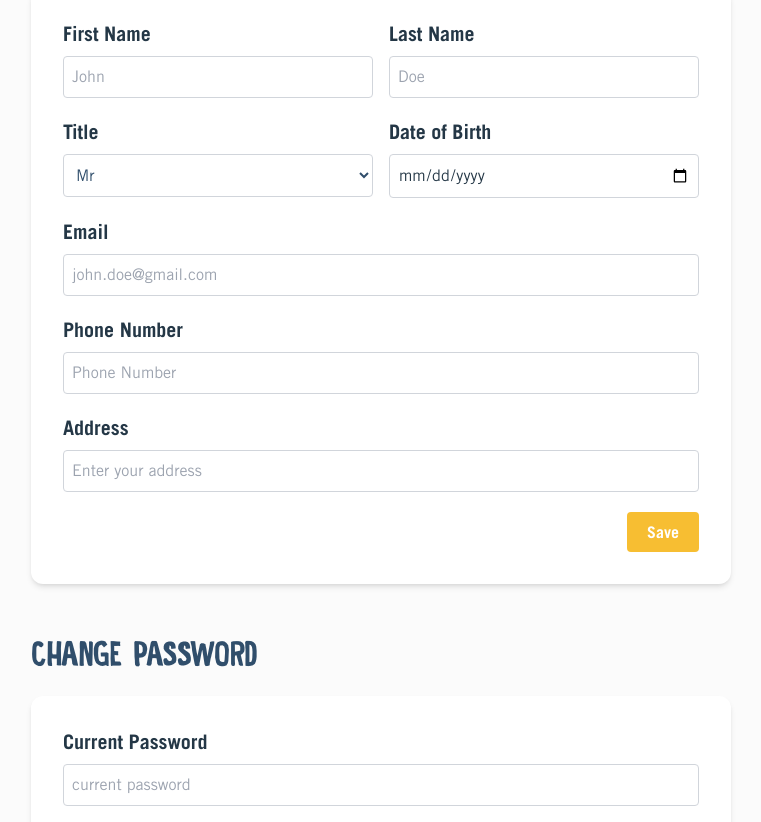
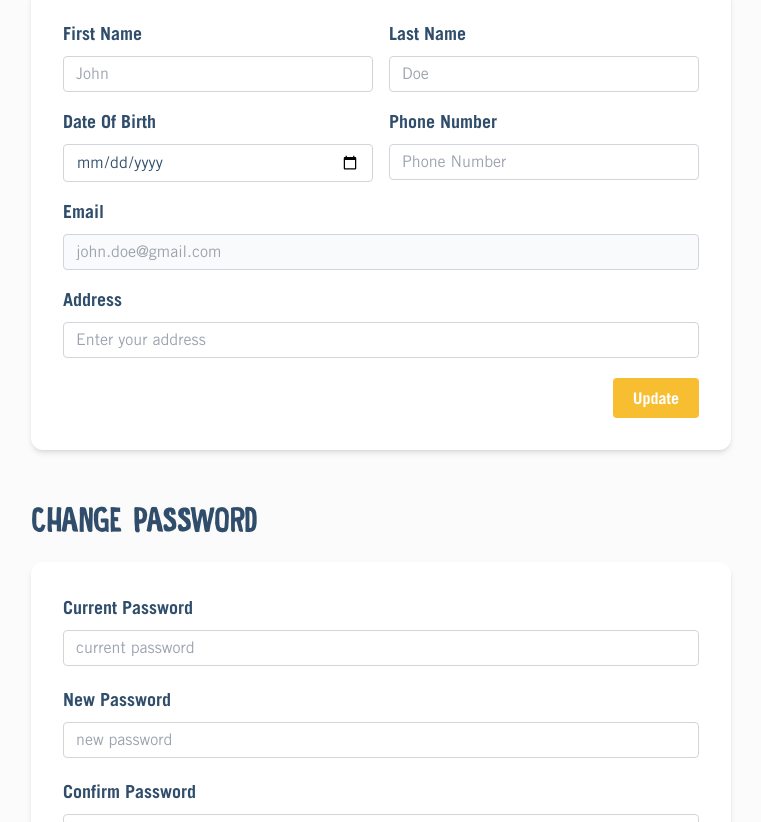
Before and after one commit to Woofmeets-LLC/fishmyspot-front-end, a Next.js app: page /user-account in a window 1280 px wide. Shown: the part 338-1160 px from the top of the page, without its empty margins (40-801 px from the left). Built offline with nearby package versions, Linux system fonts and the light colour scheme.

Commit message:
user profile update and change password

```diff
--- a/components/SubPages/UserAccountPage/ChangePassword/index.jsx
+++ b/components/SubPages/UserAccountPage/ChangePassword/index.jsx
@@ -1,11 +1,42 @@
-import React from 'react';
-import InfoInput from '../PersonalInfoElement/InfoInput';
+import { Form, Formik } from 'formik';
+import { FormInput } from '../../../Common';
+import * as yup from 'yup';
+import { getSdk } from '../../../../sharetribe/sharetribeSDK';
+import toast from 'react-hot-toast';
 
 const ChangePassword = () => {
+  const handleSubmit = (values) => {
+    console.log(values);
+    getSdk().currentUser.changePassword({
+      currentPassword: values.currentPassword,
+      newPassword: values.newPassword
+    }, {
+      expand: true
+    }).then(res => {
+      toast.success('Password updated successfully');
+    })
+      .catch(err => toast.error("Opps, something went wrong"));
+  }
   return (
+    <Formik
+      initialValues={{
+        currentPassword: '',
+        newPassword: '',
+        confirmPassword: '',
+      }}
+      validationSchema={yup.object().shape({
+        currentPassword: yup.string().required("Required").min(8, "Too Short!"),
+        newPassword: yup.string().required("Required").min(8, "Too Short!"),
+        confirmPassword: yup.string()
+          .oneOf([yup.ref('newPassword'), null], 'Password does not match'),
+      })}
+      onSubmit={handleSubmit}
+      enableReinitialize={true}
+    >
+      <Form>
         <div className='bg-white md:w-[600px] lg:w-[700px] 2xl:w-[746px] py-5 px-4 sm:p-5 md:p-8 2xl:pl-11 2xl:pt-11 2xl:pr-16 2xl:pb-12 shadow-md rounded-xl'>
           <div className="mb-3 lg:mb-5">
-        <InfoInput
+            <FormInput
               name="currentPassword"
               label="Current Password"
               type="password"
@@ -13,7 +44,7 @@ const ChangePassword = () => {
             />
           </div>
           <div className="mb-3 lg:mb-5">
-        <InfoInput
+            <FormInput
               name="newPassword"
               label="New Password"
               type="password"
@@ -21,7 +52,7 @@ const ChangePassword = () => {
             />
           </div>
           <div className="mb-3 lg:mb-5">
-        <InfoInput
+            <FormInput
               name="confirmPassword"
               label="Confirm Password"
               type="password"
@@ -30,12 +61,16 @@ const ChangePassword = () => {
           </div>
           <div className="text-right">
             <button
+              type="submit"
               className="py-1 px-3 md:py-2 md:px-4 lg:px-5 2xl:py-3 2xl:px-6 text-base 2xl:text-lg text-white font-trade-gothic-bold bg-secondary rounded"
             >
-          Save
+              Update
             </button>
           </div>
         </div>
+      </Form>
+    </Formik>
+
   );
 };
 
--- /dev/null
+++ b/components/SubPages/UserAccountPage/PersonalInfo/PersonalInformation.jsx
@@ -0,0 +1,63 @@
+import React from 'react';
+import { FormInput } from '../../../Common';
+
+const PersonalInformation = () => {
+  return (
+    <div>
+      <div className="grid grid-cols-2 gap-3 md:gap-4">
+        <FormInput
+          name="firstName"
+          label="First Name"
+          placeholder="John"
+          type="text"
+        />
+        <FormInput
+          name="lastName"
+          label="Last Name"
+          placeholder="Doe"
+          type="text"
+        />
+      </div>
+      <div className="grid grid-cols-2 gap-3 md:gap-4">
+        <FormInput
+          name="dateOfBirth"
+          label="Date of Birth"
+          type="date"
+        />
+        <FormInput
+          name="phone"
+          label="Phone Number"
+          type="text"
+          placeholder="Phone Number"
+        />
+      </div>
+      <div className="mb-3">
+        <FormInput
+          name="email"
+          label="Email"
+          type="email"
+          placeholder="john.doe@gmail.com"
+          disabled
+        />
+      </div>
+      <div className="mb-3 lg:mb-5">
+        <FormInput
+          name="address"
+          label="Address"
+          type="text"
+          placeholder="Enter your address"
+        />
+      </div>
+      <div className="text-right">
+        <button
+          type="submit"
+          className="py-1 px-3 md:py-2 md:px-4 lg:px-5 2xl:py-3 2xl:px-6 text-base 2xl:text-lg text-white font-trade-gothic-bold bg-secondary rounded"
+        >
+          Update
+        </button>
+      </div>
+    </div>
+  );
+};
+
+export default PersonalInformation;
--- a/components/SubPages/UserAccountPage/PersonalInfo/index.jsx
+++ b/components/SubPages/UserAccountPage/PersonalInfo/index.jsx
@@ -1,68 +1,59 @@
-import React from 'react';
-import InfoInput from '../PersonalInfoElement/InfoInput';
-import InfoSelect from '../PersonalInfoElement/InfoSelectBox/InfoSelect';
-import InfoSelectOption from '../PersonalInfoElement/InfoSelectBox/InfoSelectOption';
+import { Form, Formik } from 'formik';
+import toast from 'react-hot-toast';
+import { useDispatch, useSelector } from 'react-redux';
+import * as yup from 'yup';
+import { getSdk } from '../../../../sharetribe/sharetribeSDK';
+import { updateUser } from '../../../../store/slices/authSlice';
+import PersonalInformation from './PersonalInformation';
 
 const PersonalInfo = () => {
+  const { user } = useSelector(state => state.auth);
+  const dispatch = useDispatch();
+
+  const handleSubmit = (values) => {
+    getSdk().currentUser.updateProfile({
+      firstName: values.firstName,
+      lastName: values.lastName,
+      publicData: {
+        dateOfBirth: values.dateOfBirth,
+        phone: values.phone,
+        address: values.address
+      }
+    }, {
+      expand: true,
+    })
+      .then(() => {
+        dispatch(updateUser());
+        toast.success('Profile updated successfully')
+      })
+      .catch((err) => toast.error("Opps, something went wrong"))
+  }
+
   return (
     <div className='bg-white md:w-[600px] lg:w-[700px] 2xl:w-[746px] py-5 px-4 sm:p-5 md:p-8 2xl:pl-11 2xl:pt-11 2xl:pr-16 2xl:pb-12 shadow-md rounded-xl'>
-      <div className="grid grid-cols-2 gap-3 md:gap-4 mb-3 lg:mb-5">
-        <InfoInput
-          name="firstName"
-          label="First Name"
-          placeholder="John"
-        />
-        <InfoInput
-          name="lastName"
-          label="Last Name"
-          placeholder="Doe"
-        />
-      </div>
-      <div className="grid grid-cols-2 gap-3 md:gap-4 mb-3 lg:mb-5">
-        <InfoSelect
-          label="Title"
-          name="title"
-        >
-          <InfoSelectOption title="Mr" value="mr" />
-          <InfoSelectOption title="Mrs" value="mrs" />
-        </InfoSelect>
-        <InfoInput
-          name="dateOfBirth"
-          label="Date of Birth"
-          type="date"
-        />
-      </div>
-      <div className="mb-3 lg:mb-5">
-        <InfoInput
-          name="email"
-          label="Email"
-          type="email"
-          placeholder="john.doe@gmail.com"
-        />
-      </div>
-      <div className="mb-3 lg:mb-5">
-        <InfoInput
-          name="phone"
-          label="Phone Number"
-          type="text"
-          placeholder="Phone Number"
-        />
-      </div>
-      <div className="mb-3 lg:mb-5">
-        <InfoInput
-          name="address"
-          label="Address"
-          type="text"
-          placeholder="Enter your address"
-        />
-      </div>
-      <div className="text-right">
-        <button
-          className="py-1 px-3 md:py-2 md:px-4 lg:px-5 2xl:py-3 2xl:px-6 text-base 2xl:text-lg text-white font-trade-gothic-bold bg-secondary rounded"
-        >
-          Save
-        </button>
-      </div>
+      <Formik
+        initialValues={{
+          firstName: user?.profile?.firstName,
+          lastName: user?.profile?.lastName,
+          email: user?.email,
+          phone: user?.profile?.publicData?.phone || '',
+          dateOfBirth: user?.profile?.publicData?.dateOfBirth || '',
+          address: user?.profile?.publicData?.address || '',
+        }}
+        validationSchema={yup.object().shape({
+          firstName: yup.string().required("Required"),
+          lastName: yup.string().required("Required"),
+          dateOfBirth: yup.string().required("Required"),
+          phone: yup.string().required("Required"),
+          address: yup.string().required("Required"),
+        })}
+        onSubmit={handleSubmit}
+        enableReinitialize={true}
+      >
+        <Form>
+          <PersonalInformation />
+        </Form>
+      </Formik>
     </div>
   );
 };
--- a/components/SubPages/UserAccountPage/PersonalInfoElement/InfoInput/index.jsx
+++ b/components/SubPages/UserAccountPage/PersonalInfoElement/InfoInput/index.jsx
@@ -1,6 +1,8 @@
-import React from 'react';
+import { useField } from 'formik';
 
 const InfoInput = ({ label, ...props }) => {
+  console.log(props)
+  const [field, meta] = useField(props);
   return (
     <div>
       <label
@@ -11,9 +13,15 @@ const InfoInput = ({ label, ...props }) => {
       </label>
       <input
         type={props.type ? props.type : 'text'}
+        // value={value}
+        // onChange={e => setValue(e.target.value)}
+        {...field}
         {...props}
         className="block w-full p-2 2xl:p-3 font-trade-gothic text-sm lg:text-base 2xl:text-lg text-highlight-1 bg-white bg-clip-padding bg-no-repeat  border border-solid border-gray-300 rounded transition ease-in-out m-0 focus:outline-none"
       />
+      {meta.touched && meta.error ? (
+        <div className="mt-2 text-red-500 text-sm">{meta.error}</div>
+      ) : null}
     </div>
   );
 };
--- a/components/SubPages/UserAccountPage/PersonalInfoElement/InfoSelectBox/InfoSelect.jsx
+++ b/components/SubPages/UserAccountPage/PersonalInfoElement/InfoSelectBox/InfoSelect.jsx
@@ -1,6 +1,6 @@
 import React from 'react';
 
-const InfoSelect = ({ label, children, name, ...props }) => {
+const InfoSelect = ({ label, children, name, setValue, ...props }) => {
   return (
     <div>
       <label
@@ -10,6 +10,7 @@ const InfoSelect = ({ label, children, name, ...props }) => {
         {label}
       </label>
       <select
+        onChange={e => setValue(e.target.value)}
         {...props}
         className="block w-full px-2 py-[10px] 2xl:px-3 2xl:py-[15px] font-trade-gothic text-sm lg:text-base 2xl:text-lg text-primary bg-white bg-clip-padding bg-no-repeat font-medium border border-solid border-gray-300 rounded transition ease-in-out m-0 focus:outline-none cursor-pointer"
       >
```
Also changed, not shown: components/SubPages/UserAccountPage/PersonalInfoElement/InfoSelectBox/InfoSelectOption.jsx (+6 -1 lines). Lines whose indentation alone changed are shown as unchanged.
